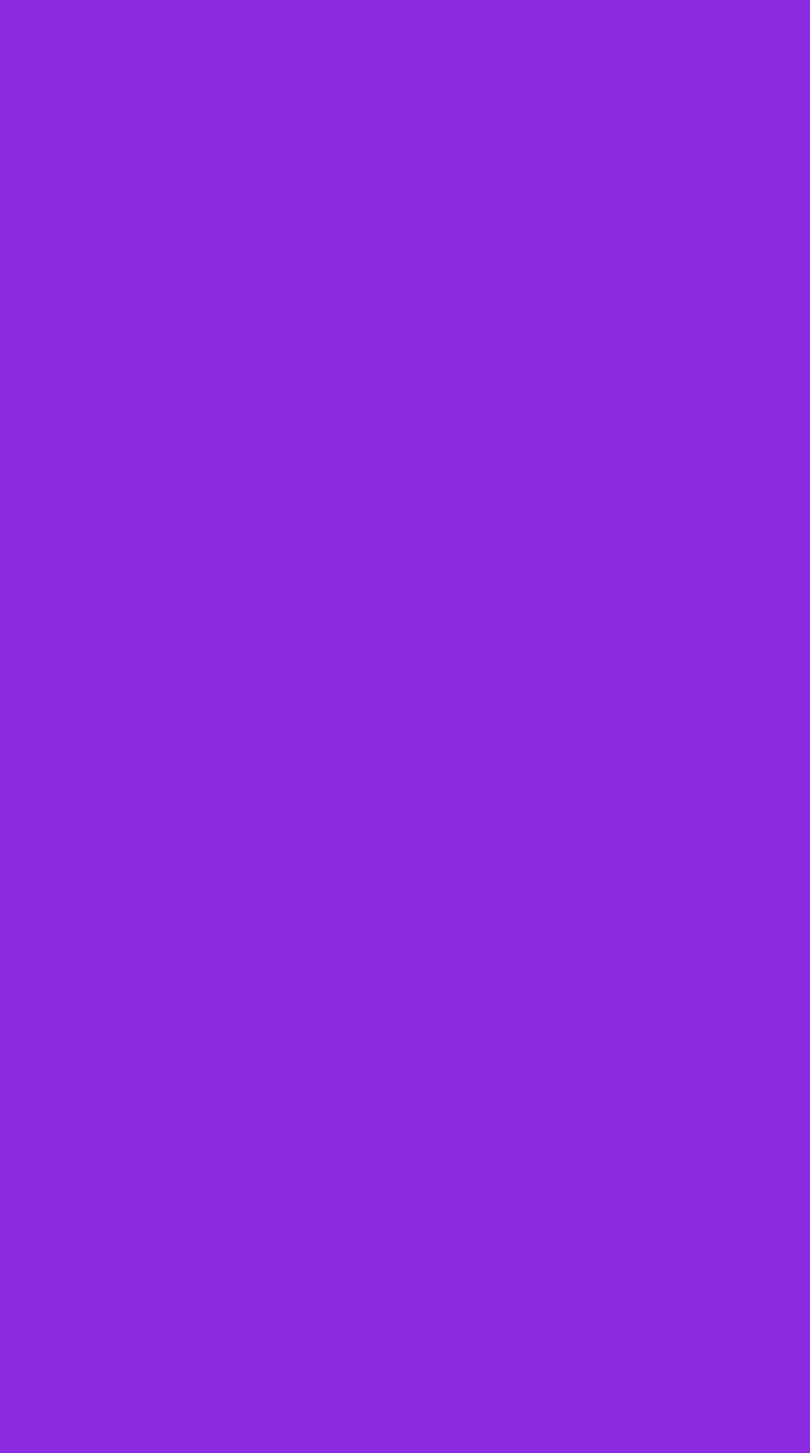
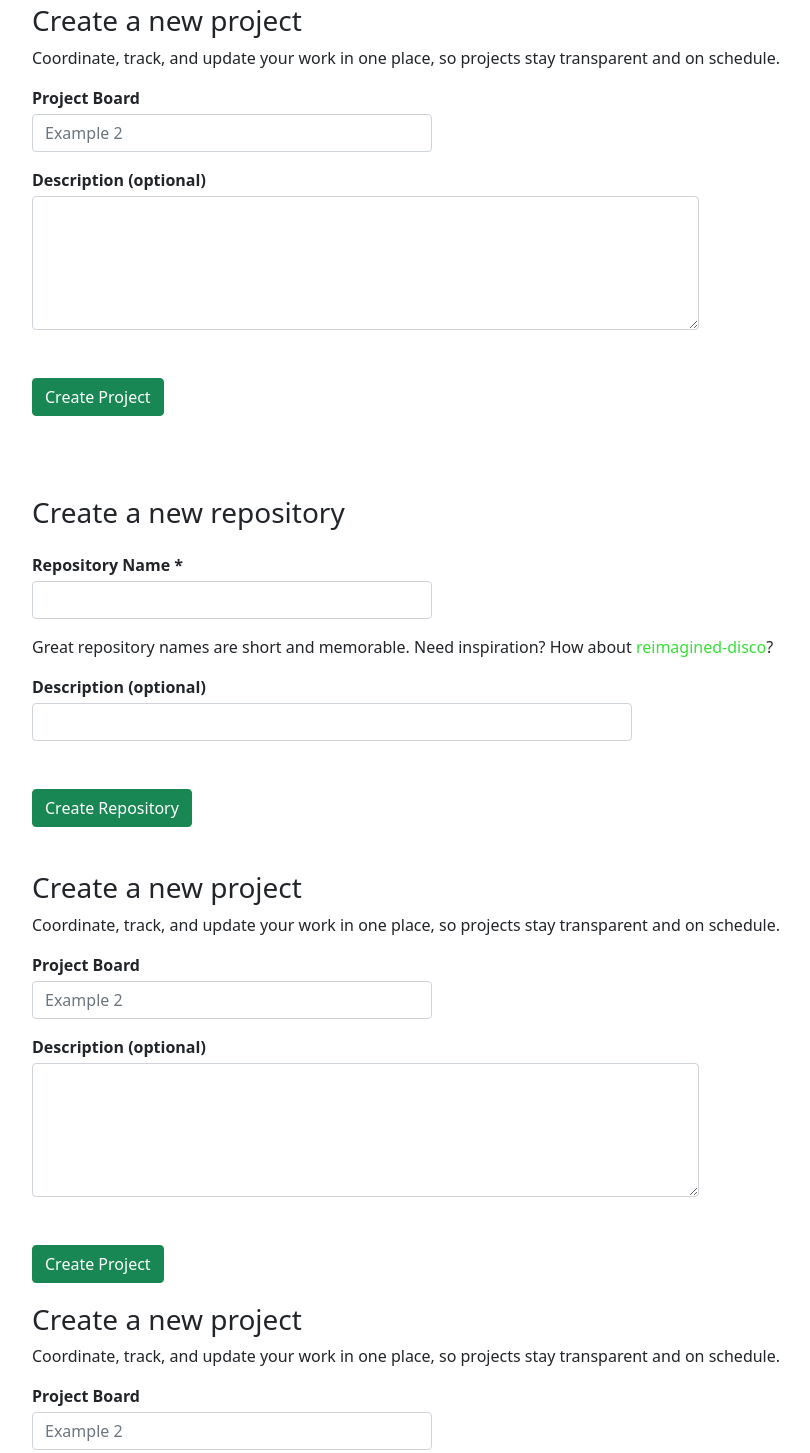
Before and after one commit to lindseysatterfield/test1, a plain HTML site: page index.html in a window 1280 px wide. Shown: the top 1453 px of the page, without its empty margins (18-828 px from the left). Before the commit the page ends 800 px from the top, so only its background shows below. Drawn offline with nearby package versions, Linux system fonts and the light colour scheme.

Commit message:
added form code

```diff
--- a/index.html
+++ b/index.html
@@ -1,13 +1,83 @@
-<!DOCTYPE html>
-<html lang="en">
-<head>
-  <meta charset="UTF-8">
+<meta charset="UTF-8">
+  <meta http-equiv="X-UA-Compatible" content="IE=edge">
   <meta name="viewport" content="width=device-width, initial-scale=1.0">
+  <link href="https://cdn.jsdelivr.net/npm/bootstrap@5.0.0-beta1/dist/css/bootstrap.min.css" rel="stylesheet" integrity="sha384-giJF6kkoqNQ00vy+HMDP7azOuL0xtbfIcaT9wjKHr8RbDVddVHyTfAAsrekwKmP1" crossorigin="anonymous">
   <link rel="stylesheet" href="main.css">
-  <title>Test 1</title>
+  <title>Document</title>
 </head>
 <body>
 
-  <script src="main.js"></script>
+  <!-- OVERVIEW FORM -->
+  <div class="overview-form-container mt-1">
+   <form class="pb-5">
+      <h3>Create a new project</h3>
+      <p>Coordinate, track, and update your work in one place, so projects stay transparent and on schedule.</p>
+      <div class="form-group col-md-6 mb-3">
+        <label for="inputProjectBoard" class="mb-1">Project Board</label>
+        <input type="text" class="form-control" id="inputProjectBoard" placeholder="Example 2">
+      </div>
+      <div class="form-group mb-5 col-md-10">
+        <label for="overviewFormTextarea" class="mb-1">Description (optional)</label>
+        <textarea class="form-control" id="overview-textarea" rows="5"></textarea>
+      </div>
+      <button type="submit" class="btn btn-success mb-3">Create Project</button>
+    </form>
+  </div>
+  <!-- END OVERVIEW FORM-->
+
+  <!-- REPOS FORM -->
+  <div class="repos-container mt-1">
+    <form class="pb-4">
+      <h3 class="mt-3 mb-4">Create a new repository</h3>
+      <div class="form-group col-md-6 mb-3">
+        <label for="inputRepositoryName" class="mb-1">Repository Name *</label>
+        <input type="text" class="form-control" id="inputRepositoryName" required>
+      </div>
+      <p>Great repository names are short and memorable. Need inspiration? How about <a href="#">reimagined-disco</a>?</p>
+      <div class="form-group col-md-9 mb-5">
+        <label for="inputDescription" class="mb-1">Description (optional)</label>
+        <input type="text" class="form-control" id="inputDescription" >
+      </div>
+      <button type="submit" class="btn btn-success mb-3">Create Repository</button>
+    </form>
+  </div>
+  <!-- END REPOS FORM -->
+
+  <!-- START PROJECTS FORM -->
+  <div class="projects-form-container mt-1">
+    <form class="pb-3">
+       <h3>Create a new project</h3>
+       <p>Coordinate, track, and update your work in one place, so projects stay transparent and on schedule.</p>
+       <div class="form-group col-md-6 mb-3">
+         <label for="inputProjectBoard" class="mb-1">Project Board</label>
+         <input type="text" class="form-control" id="inputProjectBoard" placeholder="Example 2">
+       </div>
+       <div class="form-group mb-5 col-md-10">
+         <label for="projectsFormTextarea" class="mb-1">Description (optional)</label>
+         <textarea class="form-control" id="projects-textarea" rows="5"></textarea>
+       </div>
+       <button type="submit" class="btn btn-success">Create Project</button>
+     </form>
+   </div>
+   <!-- END PROJECTS FORM -->
+
+   <!-- START PACKAGES FORM -->
+  <div class="packages-form-container mt-1">
+    <form class="pb-3">
+      <h3>Create a new project</h3>
+       <p>Coordinate, track, and update your work in one place, so projects stay transparent and on schedule.</p>
+       <div class="form-group col-md-6 mb-3">
+         <label for="inputProjectBoard" class="mb-1">Project Board</label>
+         <input type="text" class="form-control" id="inputProjectBoard" placeholder="Example 2">
+       </div>
+       <div class="form-group mb-5 col-md-10">
+         <label for="packagesFormTextarea" class="mb-1">Description (optional)</label>
+         <textarea class="form-control" id="packages-textarea" rows="5"></textarea>
+       </div>
+       <button type="submit" class="btn btn-success">Create Project</button>
+    </form>
+  </div>
+   <!-- END PACKAGES FORM -->
+
 </body>
 </html>
--- a/main.css
+++ b/main.css
@@ -1,3 +1,72 @@
-body {
-  background-color: blueviolet;
+/* START OVERVIEW FORM */
+.overview-form-container {
+  width: 900px;
+  /* border: 1px red solid; */
 }
+
+form {
+  width: 800px;
+  margin: 0 auto;
+  /* border: 1px red solid; */
+}
+
+label {
+  font-weight: 600;
+}
+/* END OVERVIEW FORM */
+
+
+
+/* START REPOS FORM */
+.repos-container {
+  width: 900px;
+  /* border: 1px red solid;  */
+}
+
+form {
+  width: 800px;
+  margin: 0 auto;
+  /* border: 1px red solid; */
+}
+
+form a {
+  text-decoration: none;
+  color: #38e038;
+}
+/* END REPOS FORM */
+
+
+/* START PROJECTS FORM */
+.projects-form-container {
+  width: 900px;
+  /* border: 1px red solid; */
+}
+
+form {
+  width: 800px;
+  margin: 0 auto;
+  /* border: 1px red solid; */
+}
+
+label {
+  font-weight: 600;
+}
+/* END PROJECTS FORM */
+
+
+/* START PACKAGES FORM */
+.packages-form-container {
+  width: 900px;
+  /* border: 1px red solid;   */
+}
+
+form {
+  width: 800px;
+  margin: 0 auto;
+  /* border: 1px red solid; */
+}
+
+label {
+  font-weight: 600;
+}
+/* END PACKAGES FORM */
```
